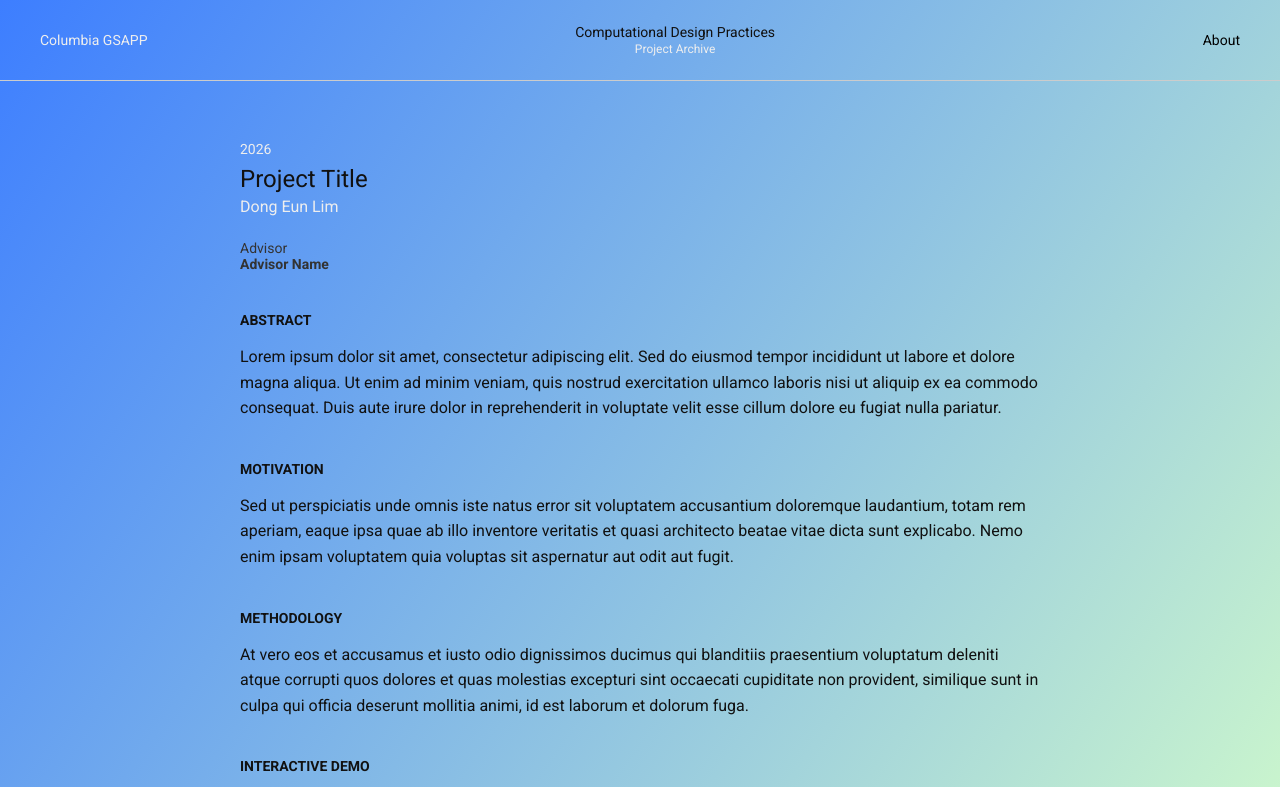
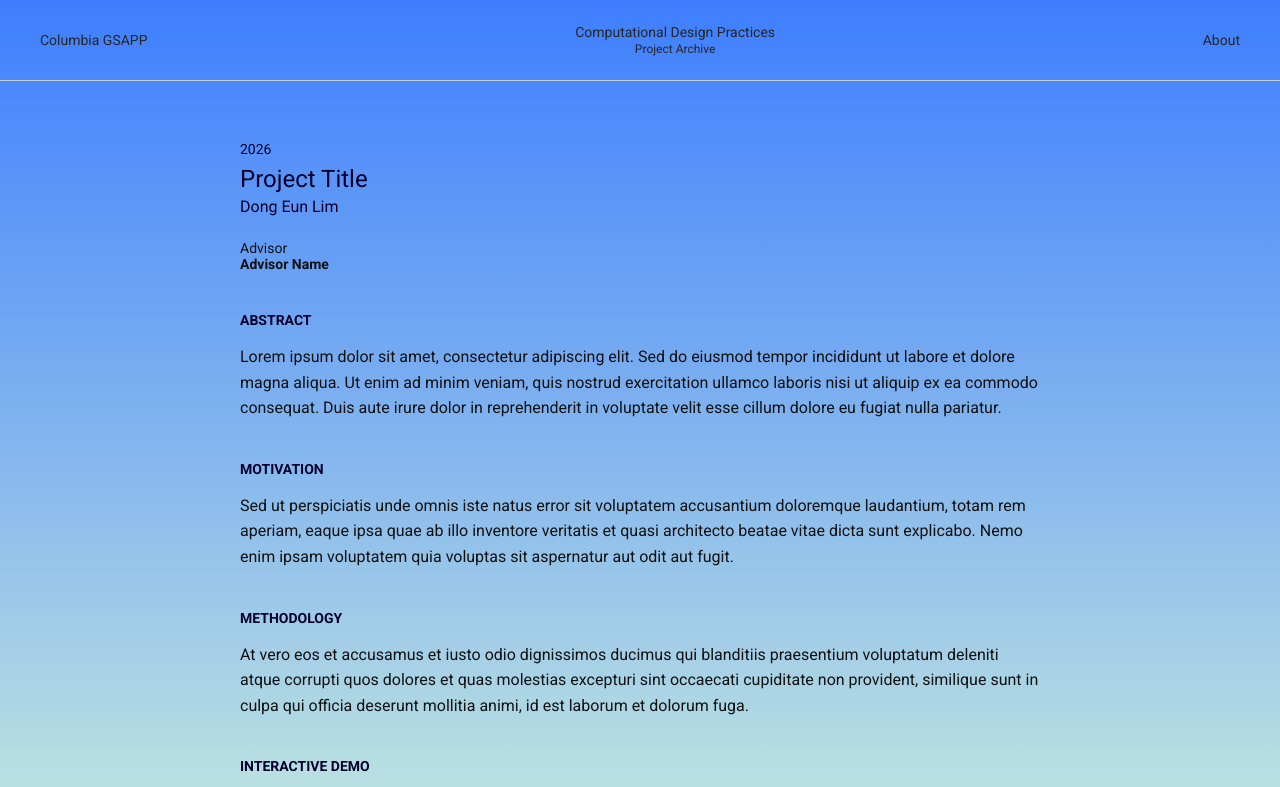
Before and after one commit to de-lym/cdw-my-first-repo, a plain HTML site: page 01-building-a-website/index.html in a window 1280 px wide. Shown: the top 787 px of the page. Drawn offline with Linux system fonts and the light colour scheme.

Commit message:
color test

```diff
--- a/01-building-a-website/style.css
+++ b/01-building-a-website/style.css
@@ -2,7 +2,7 @@
 
 body {
   font-family: 'Roboto', sans-serif;
-  background: linear-gradient(125deg, #3d7eff, #d6ffc9);
+  background: linear-gradient(180deg, #3d7eff, #e1ffd8);
   color: #111;
   margin: 0;
   padding: 0;
@@ -19,21 +19,22 @@ header {
 }
 
 header .left {
-  color: #eeeeee;
+  color: #262626;
 }
 
 header .center {
   font-weight: 400;
   text-align: center;
+  color: #262626;
 }
 
 header .center span {
   font-size: 12px;
-  color: #eeeeee;
+  color: #262626;
 }
 
 header .right a {
-  color: #000;
+  color: #262626;
   text-decoration: none;
   font-weight: 400;
 }
@@ -46,7 +47,7 @@ main {
 
 .project-meta {
   font-size: 14px;
-  color: #eeeeee;
+  color: #02002b;
   margin-bottom: 8px;
 }
 
@@ -54,19 +55,20 @@ main {
   font-size: 24px;
   font-weight: 400;
   margin-bottom: 4px;
+  color:#02002b;
 }
 
 
 .project-subtitle {
   font-size: 16px;
-  color: #eeeeee;
+  color:#02002b;
   margin-bottom: 24px;
 }
 
 .advisor {
   font-size: 14px;
   margin-bottom: 40px;
-  color: #333;
+  color: #111;
 }
 
 .section-title {
@@ -75,6 +77,7 @@ main {
   margin-top: 40px;
   margin-bottom: 12px;
   font-size: 14px;
+  color:#02002b;
 }
 
 p {
@@ -85,7 +88,7 @@ p {
 }
 
 button {
-  background-color: #111;
+  background-color: #02002b;
   color: white;
   border: none;
   padding: 12px 24px;
```
